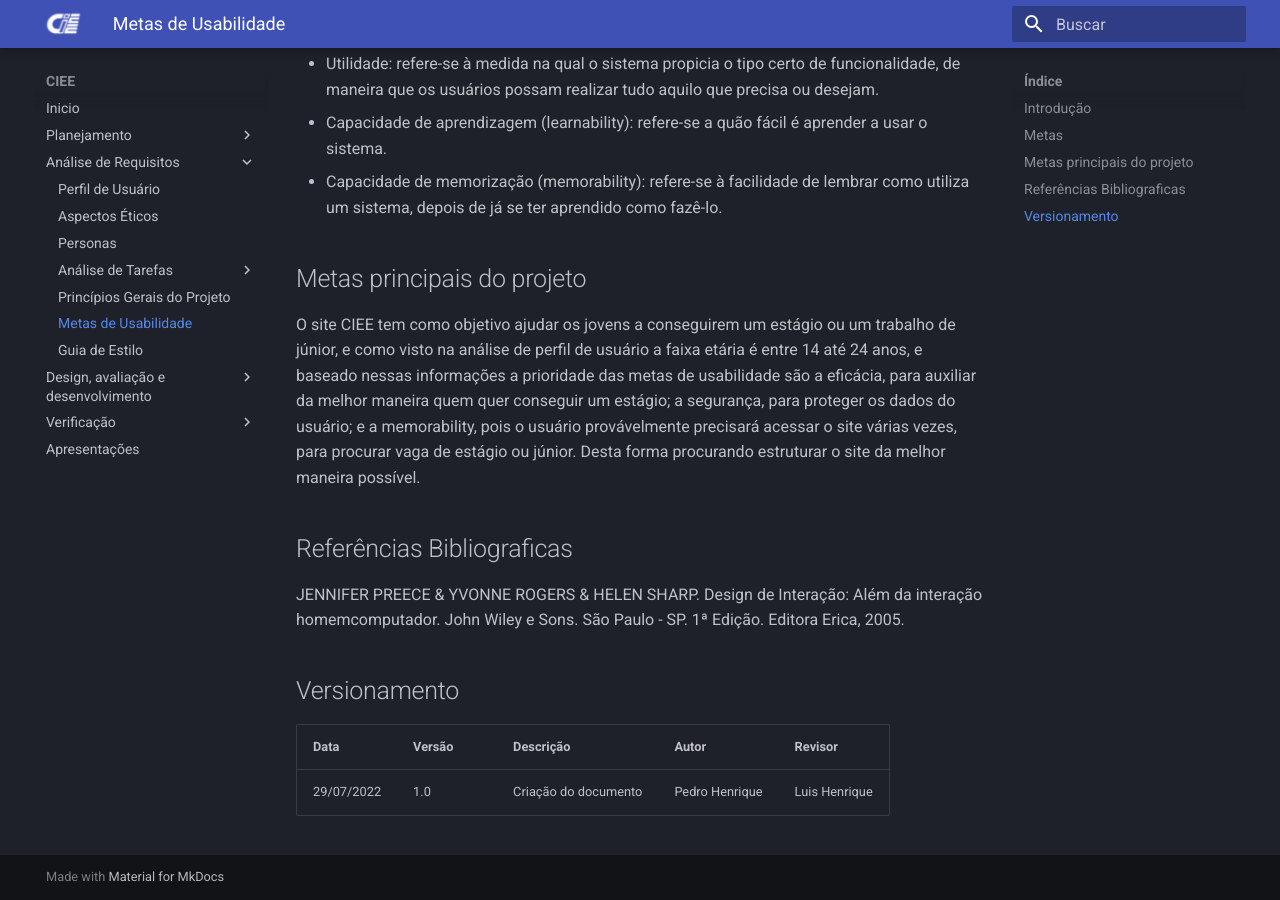
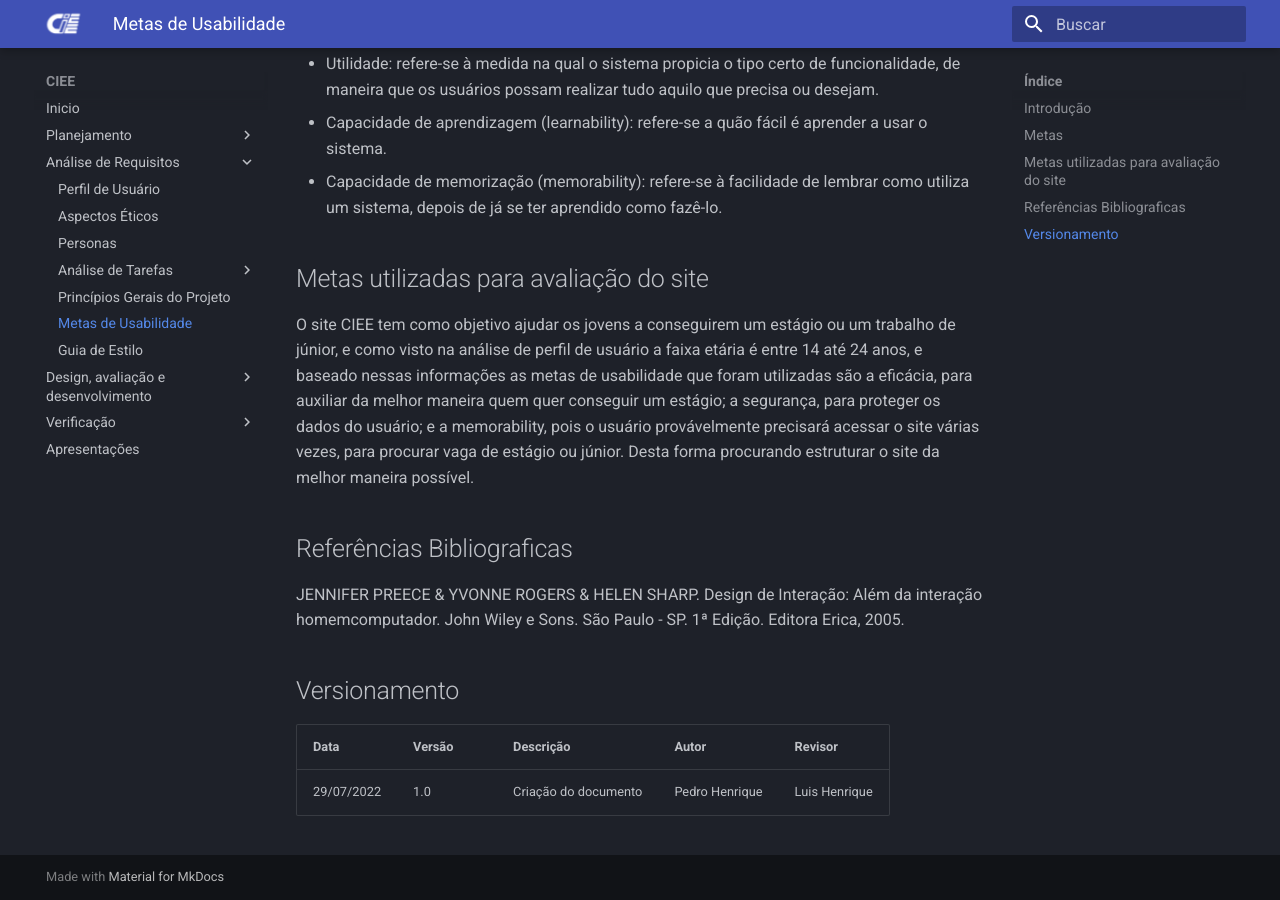
Before and after one commit to JoaoGElvas/2022.1-CIEE, an MkDocs documentation site: the page built from docs/analise_requisitos/metas_usabilidade.md, in a window 1280 px wide and 900 px high, scrolled down 541 px. Built offline with MkDocs 1.6.1 and Material for MkDocs 9.7.7, drawn with Linux system fonts in a browser that asks for light colours; old or Windows-style settings are respelled for this version of MkDocs.

Commit message:
Update metas_usabilidade.md

```diff
--- a/docs/analise_requisitos/metas_usabilidade.md
+++ b/docs/analise_requisitos/metas_usabilidade.md
@@ -12,8 +12,8 @@
   - Capacidade de aprendizagem (learnability): refere-se a quão fácil é aprender a usar o sistema.
   - Capacidade de memorização (memorability): refere-se à facilidade de lembrar como utiliza um sistema, depois de já se ter aprendido como fazê-lo.
 
-## Metas principais do projeto
-  O site CIEE tem como objetivo ajudar os jovens a conseguirem um estágio ou um trabalho de júnior, e como visto na análise de perfil de usuário a faixa etária é entre 14 até 24 anos, e baseado nessas informações a prioridade das metas de usabilidade são a eficácia, para auxiliar da melhor maneira quem quer conseguir um estágio; a segurança, para proteger os dados do usuário; e a memorability, pois o usuário provávelmente precisará acessar o site várias vezes, para procurar vaga de estágio ou júnior. Desta forma procurando estruturar o site da melhor maneira possível.
+## Metas utilizadas para avaliação do site
+  O site CIEE tem como objetivo ajudar os jovens a conseguirem um estágio ou um trabalho de júnior, e como visto na análise de perfil de usuário a faixa etária é entre 14 até 24 anos, e baseado nessas informações as metas de usabilidade que foram utilizadas são a eficácia, para auxiliar da melhor maneira quem quer conseguir um estágio; a segurança, para proteger os dados do usuário; e a memorability, pois o usuário provávelmente precisará acessar o site várias vezes, para procurar vaga de estágio ou júnior. Desta forma procurando estruturar o site da melhor maneira possível.
 
 ## Referências Bibliograficas
 JENNIFER PREECE & YVONNE ROGERS & HELEN SHARP. Design de Interação: Além da interação homemcomputador. John Wiley e Sons. São Paulo - SP. 1ª Edição. Editora Erica, 2005.
```
